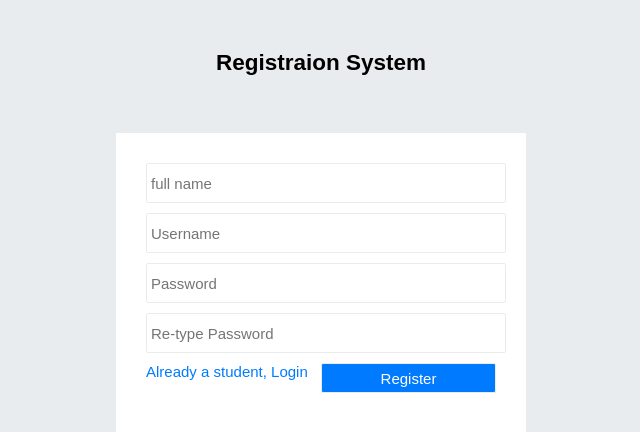
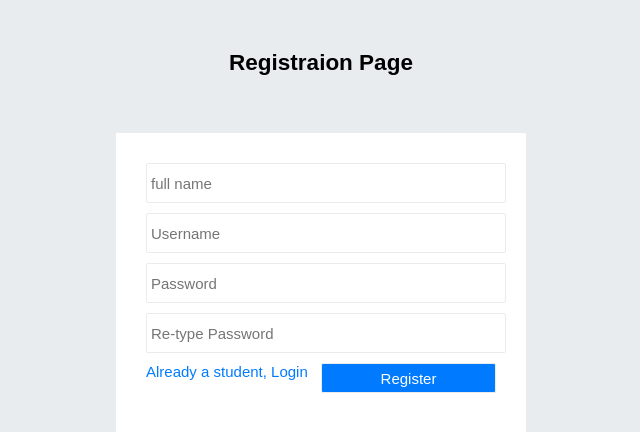
Before and after one commit to Emmy-Joe/Registration-system, a PHP site: page /login-registration-system/register.php in a window 1280 px wide. Shown: the top 432 px of the page, without its empty margins (319-959 px from the left). Run offline with PHP 8.4, Linux system fonts and the light colour scheme.

Commit message:
changed the page title on the login and register pages

```diff
--- a/login.php
+++ b/login.php
@@ -22,7 +22,7 @@
 </head>
 <body>
 
-<h2>Login System</h2> <br>
+<h2>Login Page</h2> <br>
 <form action="login_pro.php" method="post">
 
     <!--show the error message-->
--- a/register.php
+++ b/register.php
@@ -24,7 +24,7 @@ unset($_SESSION['registration-data']);
 </head>
 <body>
 
-<h2>Registraion System</h2> <br>
+<h2>Registraion Page</h2> <br>
 <form action="reg_pro.php" method="post">
     <!--display the error message-->
     <?php if(isset($_SESSION['register_error']))  : ?>
```
